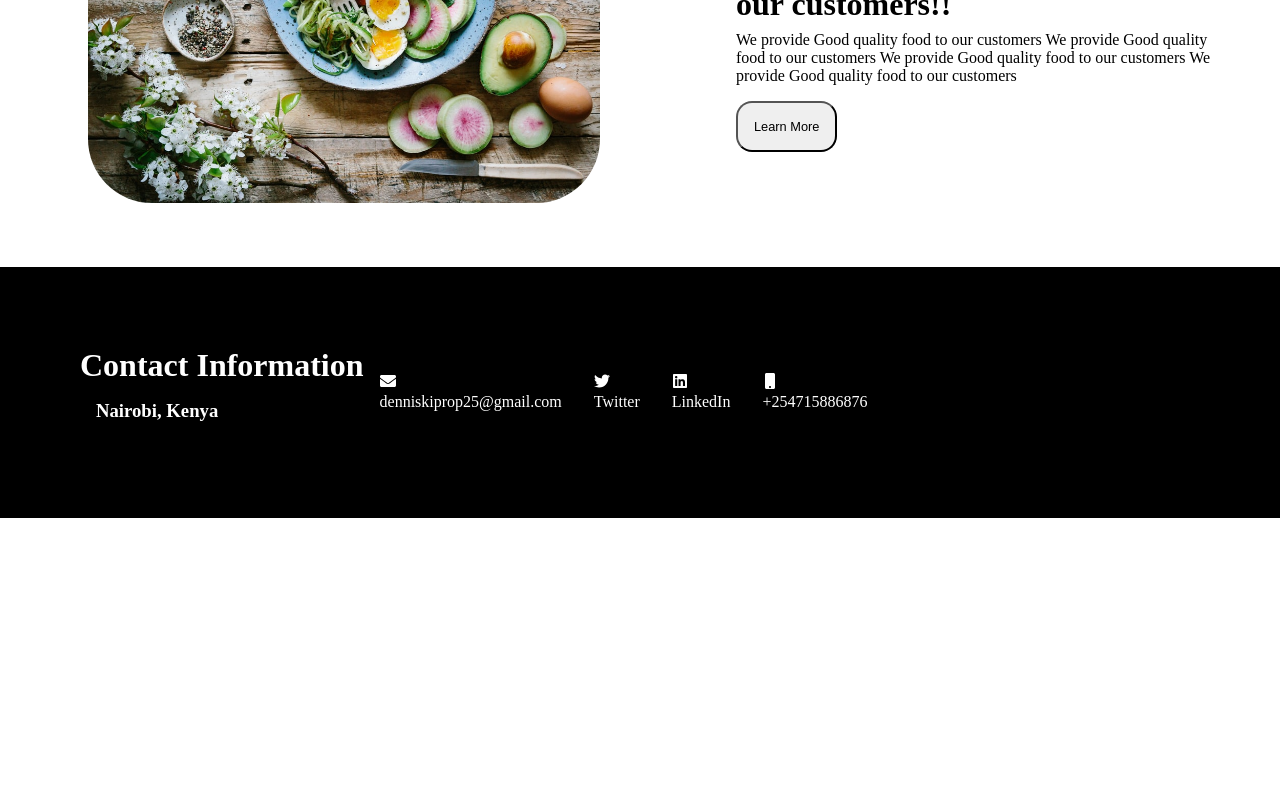
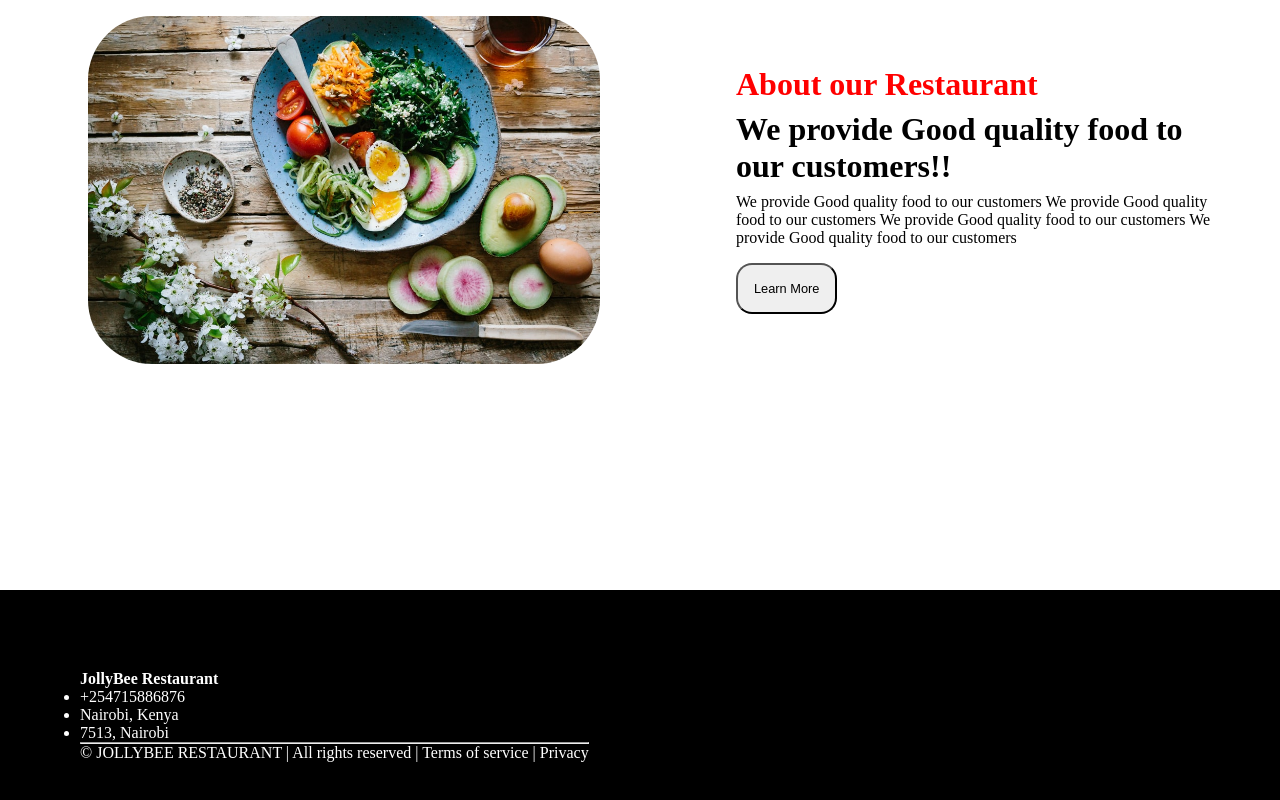
Before and after one commit to Mkdenno/restaurant-app, a React (Create React App) app: page /about in a window 1280 px wide. Shown: the part 512-1312 px from the top of the page. Before the commit the page ends 1030 px from the top, so only its background shows below. Built offline with nearby package versions, Linux system fonts and the light colour scheme; data requests are answered from the project's data file.

Commit message:
It will add list to the footer

```diff
--- a/db.json
+++ b/db.json
@@ -165,6 +165,18 @@
     {
       "description": "Hey There",
       "id": 6
+    },
+    {
+      "description": "Yooh",
+      "id": 7
+    },
+    {
+      "description": "jddddddddddddd",
+      "id": 8
+    },
+    {
+      "description": "nnnnnnnnnnnnnnnnnnnnnnnnnnnnnnnnnnnnn",
+      "id": 9
     }
   ]
 }
--- a/src/components/FoodList.js
+++ b/src/components/FoodList.js
@@ -2,6 +2,10 @@ import React from "react";
 
 function Poem({ name, price, description,image }) {
   // const { name, price, description,image } = foodIt;
+
+  const handleOrderbutton=()=>{
+    console.log("Clicked")
+  }
 
 
   return (
@@ -10,7 +14,7 @@ function Poem({ name, price, description,image }) {
       <h1 className="pricecolor"><strong>Name:</strong>{name}</h1>
       <p><strong>Description:</strong>{description}</p>
       <h2 className="pricecolor"><strong>Price-</strong>{price}</h2>
-      <button className="orderbutton">Order Now</button>
+      <button className="orderbutton" onClick={handleOrderbutton}>Order Now</button>
     </div>
   );
   //Mark as read
--- a/src/components/Footer.js
+++ b/src/components/Footer.js
@@ -1,50 +1,36 @@
 import React from "react";
-import styled from "styled-components";
-import { FaEnvelope, FaTwitter, FaLinkedin, FaMobile } from "react-icons/fa";
 
-const Icons = styled.div`
-  display: flex;
-  justify-content: center;
-  align-items: center;
-`;
+
 function Footer() {
   return (
-    <Icons className="footericons">
-      <div className="heading">
-        <h1>Contact Information</h1>
-        <h3>Nairobi, Kenya</h3>
+    // <div className="main-footer">
+      <div className="container">
+        <div className="row-footer">
+        {/* collum1 */}
+        <div className="col">
+          <h4>JollyBee Restaurant</h4>
+          <ul className="unstyledlist">
+          <li>+254715886876</li>
+          <li>Nairobi, Kenya</li>
+          <li>7513, Nairobi</li>
+          </ul>
+
+        </div>
+
+        </div>
+        <hr/>
+        <div className="row">
+          <p className="paragraph">
+            &copy;{new Date().getfullYear} JOLLYBEE RESTAURANT | All rights reserved | Terms of service | Privacy
+          </p>
+
+        </div>
+
       </div>
-      <label>
-        <i>
-          <FaEnvelope />
-        </i>
-        denniskiprop25@gmail.com
-      </label>
-      <br />
 
-      <label>
-        <i>
-          <FaTwitter />
-        </i>
-        Twitter
-      </label>
-      <br />
-      <label>
-        <i>
-          <FaLinkedin />
-        </i>
-        LinkedIn
-      </label>
-      <br />
-      <label>
-        <i>
-          <FaMobile />
-        </i>
-        +254715886876
-      </label>
-      <br />
-    </Icons>
-  );
+    // </div>
+
+  )
 }
 
 export default Footer;
--- a/src/index.css
+++ b/src/index.css
@@ -87,7 +87,7 @@
   justify-content: space-around;
   align-items: center;
   width: 100%;
-  height: 100%;
+  height: 100vh;
 }
 .aboutimage {
   width: 40%;
@@ -130,30 +130,8 @@
 }
 
 /* footer icons */
-.icons{
-  display: flex;
-  justify-content: center;
-  align-items: center;
-}
 
-.icons>
-h1,
-h3,
-label {
-  margin: 1rem;
-  display: flex;
-}
 
-.icons > label {
-  margin: 1rem;
-  display: flex;
-  flex-direction: column;
-}
-
-.footericons label{
-  display: flex;
-  flex-direction: column;
-}
 
 /* comment form */
 .forminput{
```
